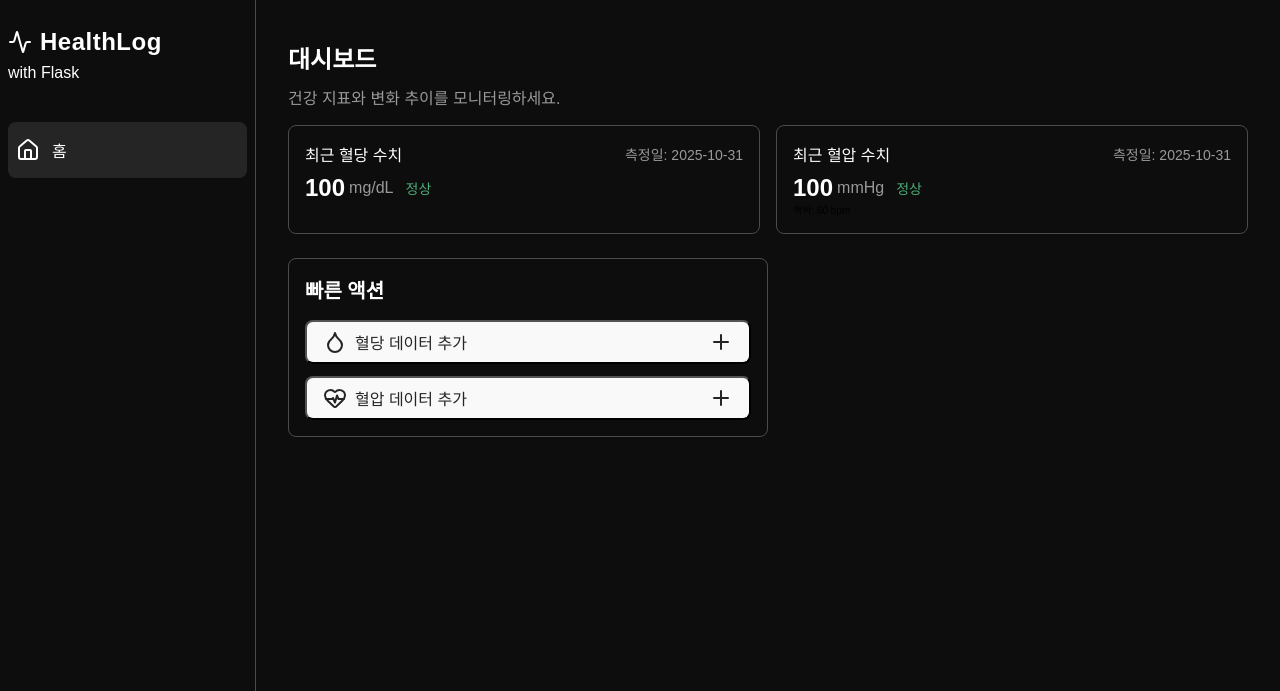
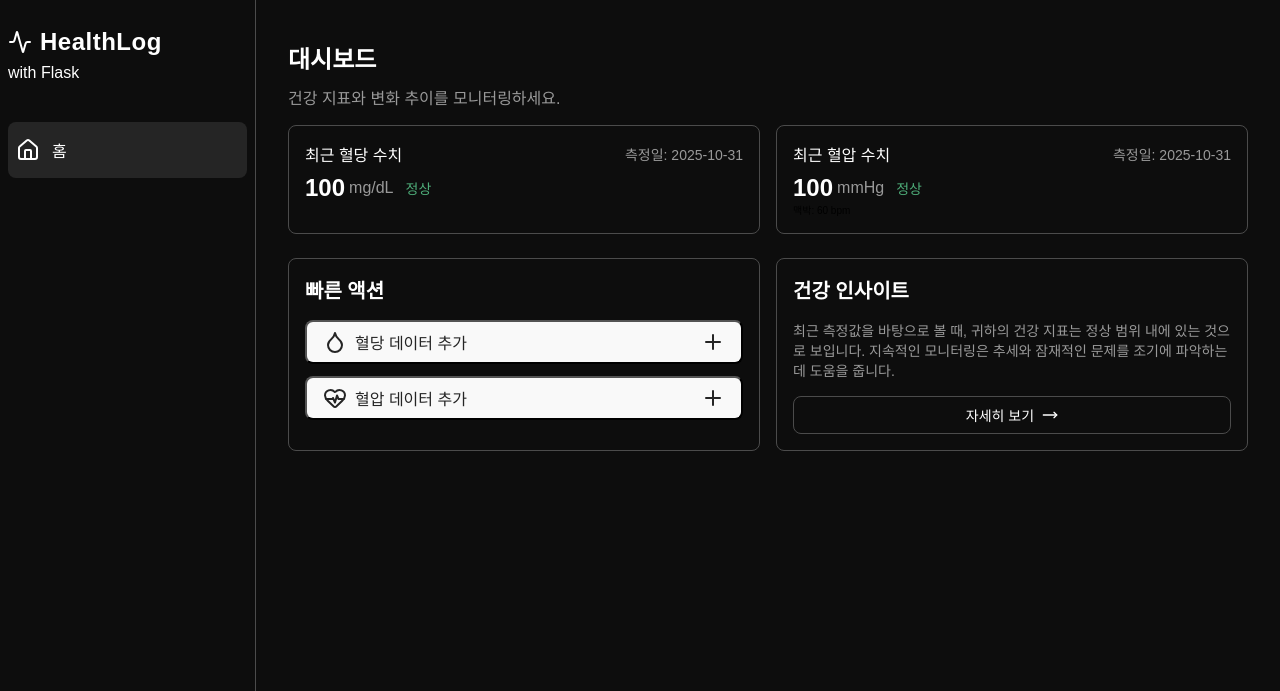
Before and after one commit to hyoni0817/jinja2-health-log, a Flask app: page / in a window 1280 px wide. Shown: the top 691 px of the page. Run offline with Flask 3, Linux system fonts and the light colour scheme; style sheets or scripts are compiled from the project's sources.

Commit message:
Feat: 홈 화면에 건강 인사이트 섹션 구현

```diff
--- a/static/scss/home.scss
+++ b/static/scss/home.scss
@@ -26,7 +26,6 @@
 }
 
 .card {
-  width: 50%;
   border-radius: 0.8rem;
   padding: 1.6rem;
   border: 1px solid var(--divider);
@@ -37,6 +36,10 @@
     color: var(--text);
     margin-bottom: 1.6rem;
   }
+}
+
+.latest-metrics-card {
+  width: 50%;
 }
 
 .latest-metrics {
@@ -118,6 +121,18 @@
   }
 }
 
+.sections-container {
+  display: flex;
+  gap: 1.6rem;
+}
+.quick-actions-section {
+  width: 50%;
+}
+
+.action-and-insights-card {
+  height: 100%;
+}
+
 .quick-action-button {
   width: 100%;
   padding: 0.8rem 1.6rem;
@@ -154,3 +169,34 @@
   flex-direction: column;
   gap: 1.2rem;
 }
+
+.health-insights-section {
+  width: 50%;
+}
+
+.health-insights-description {
+  font-size: 1.4rem;
+  color: var(--text-subtitle);
+  margin-bottom: 1.6rem;
+}
+
+.health-insights-button {
+  width: 100%;
+  display: flex;
+  justify-content: center;
+  align-items: center;
+  gap: 0.8rem;
+  padding: 0.8rem 1.6rem;
+  text-align: center;
+  border: 1px solid var(--divider);
+  border-radius: 0.8rem;
+  color: var(--text);
+  font-size: 1.4rem;
+  margin-right: 0.8rem;
+  background: none;
+}
+
+svg[data-lucide='move-right'] {
+  width: 1.6rem;
+  height: 1.6rem;
+}
--- a/templates/index.html
+++ b/templates/index.html
@@ -9,7 +9,7 @@
     <p class="page-description">건강 지표와 변화 추이를 모니터링하세요.</p>
 
     <section class="latest-metrics-section">
-      <div class="card">
+      <div class="card latest-metrics-card">
         <div class="latest-metrics-header">
           <h2 class="latest-metrics-header-title">최근 혈당 수치</h2>
           <p class="latest-metrics-header-date">측정일: 2025-10-31</p>
@@ -28,7 +28,7 @@
         </div>
       </div>
 
-      <div class="card">
+      <div class="card latest-metrics-card">
         <div class="latest-metrics-header">
           <h2 class="latest-metrics-header-title">최근 혈압 수치</h2>
           <p class="latest-metrics-header-date">측정일: 2025-10-31</p>
@@ -53,7 +53,7 @@
 
     <div class="sections-container">
       <section class="quick-actions-section">
-        <div class="card">
+        <div class="card action-and-insights-card">
           <h2 class="card-title">빠른 액션</h2>
           <div class="quick-action-buttons-container">
             <button class="quick-action-button">
@@ -74,7 +74,19 @@
         </div>
       </section>
 
-      <section class="health-insights-section"></section>
+      <section class="health-insights-section">
+        <div class="card action-and-insights-card">
+          <h2 class="card-title">건강 인사이트</h2>
+          <p class="health-insights-description">
+            최근 측정값을 바탕으로 볼 때, 귀하의 건강 지표는 정상 범위 내에 있는 것으로 보입니다. 지속적인 모니터링은
+            추세와 잠재적인 문제를 조기에 파악하는 데 도움을 줍니다.
+          </p>
+          <button class="health-insights-button">
+            <span>자세히 보기</span>
+            <i data-lucide="move-right"></i>
+          </button>
+        </div>
+      </section>
     </div>
   </div>
 
@@ -82,6 +94,7 @@
     (function () {
       const eventListeners = [];
       const quickActionButtons = document.querySelectorAll('.quick-action-button');
+      const healthInsightsButton = document.querySelector('.health-insights-button');
 
       function handleQuickActionClick(event) {
         const button = event.currentTarget;
@@ -89,7 +102,7 @@
         alert('준비중입니다.');
       }
 
-      quickActionButtons.forEach((button) => {
+      [...quickActionButtons, healthInsightsButton].forEach((button) => {
         button.addEventListener('click', handleQuickActionClick);
         eventListeners.push({
           element: button,
```
